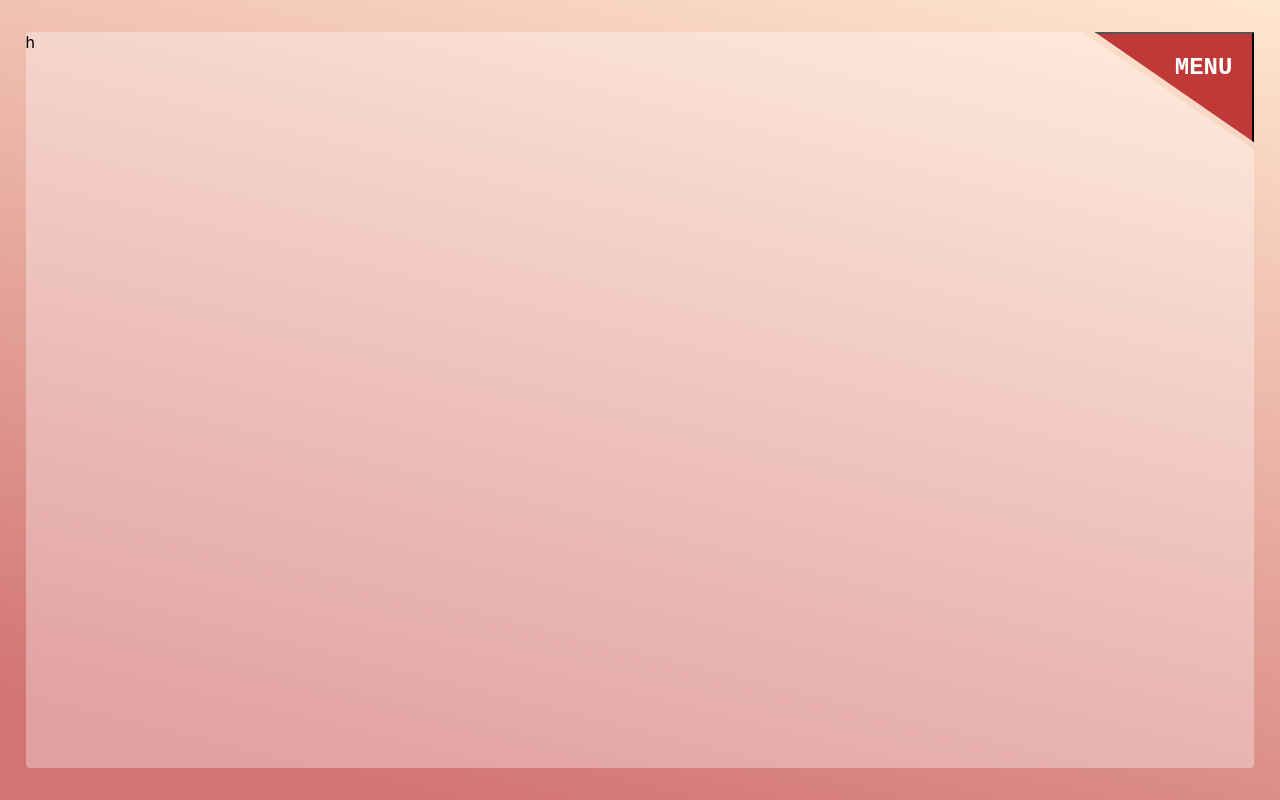
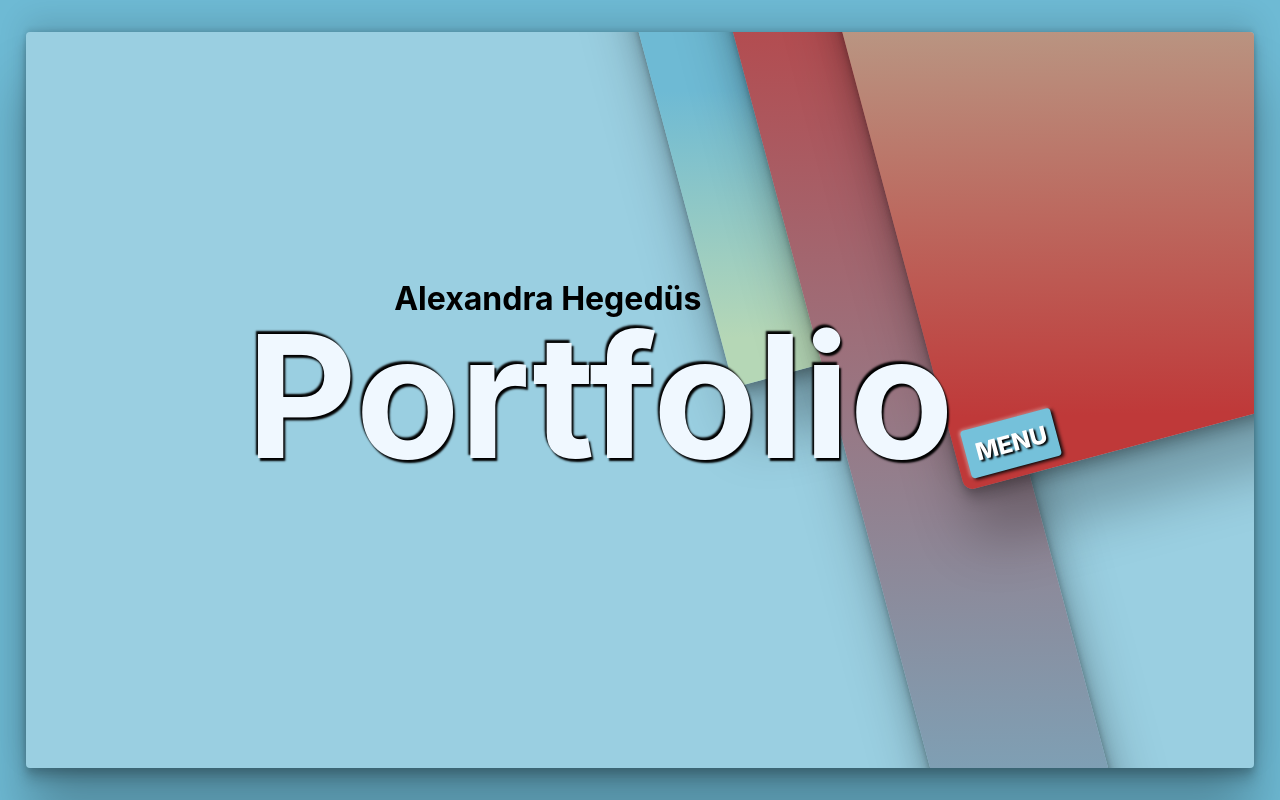
Before and after one commit to HegedusAlexandra/alexandra_s_portfolio, a React (Create React App) app: page / in a window 1280 px wide. Built offline with nearby package versions, Linux system fonts and the light colour scheme.

Commit message:
Landing ready

```diff
--- a/src/App.css
+++ b/src/App.css
@@ -2,10 +2,10 @@
   display: -webkit-box;
   display: -ms-flexbox;
   display: flex;
-  -webkit-box-orient: horizontal;
+  -webkit-box-orient: vertical;
   -webkit-box-direction: normal;
-      -ms-flex-direction: row;
-          flex-direction: row;
+      -ms-flex-direction: column;
+          flex-direction: column;
   -webkit-box-pack: center;
       -ms-flex-pack: center;
           justify-content: center;
@@ -14,22 +14,87 @@
           align-items: center;
   height: 100vh;
   width: 100%;
-  background: #bf3939;
-  background: linear-gradient(14deg, rgba(191, 57, 57, 0.7) 9%, rgba(255, 228, 203, 0.9) 100%);
+  background: #6ebad4;
 }
 
 .menu #menuContainer {
   position: absolute;
-  z-index: 0;
+  z-index: 3;
   height: 92vh;
   width: 96%;
   border-radius: 4px;
-  background-color: rgba(255, 255, 255, 0.324);
-  -webkit-clip-path: polygon(0 0, 0 100%, 100% 100%, 100% 25%, 75% 0);
-  clip-path: polygon(0 0, 0 100%, 100% 100%, 100% 16%, 86% 0);
+  background-color: rgba(255, 255, 255, 0.3);
+  -webkit-box-shadow: rgba(0, 0, 0, 0.25) 0px 54px 55px, rgba(0, 0, 0, 0.12) 0px -12px 30px, rgba(0, 0, 0, 0.12) 0px 4px 6px, rgba(0, 0, 0, 0.17) 0px 12px 13px, rgba(0, 0, 0, 0.09) 0px -3px 5px;
+          box-shadow: rgba(0, 0, 0, 0.25) 0px 54px 55px, rgba(0, 0, 0, 0.12) 0px -12px 30px, rgba(0, 0, 0, 0.12) 0px 4px 6px, rgba(0, 0, 0, 0.17) 0px 12px 13px, rgba(0, 0, 0, 0.09) 0px -3px 5px;
+  overflow: hidden;
 }
 
-.menu #menuButton {
+.menu #menuContainer .bend {
+  display: -webkit-box;
+  display: -ms-flexbox;
+  display: flex;
+  -webkit-box-orient: horizontal;
+  -webkit-box-direction: normal;
+      -ms-flex-direction: row;
+          flex-direction: row;
+  -webkit-box-pack: end;
+      -ms-flex-pack: end;
+          justify-content: flex-end;
+  -webkit-box-align: start;
+      -ms-flex-align: start;
+          align-items: flex-start;
+  position: absolute;
+  z-index: 2;
+  width: 100%;
+  height: 120vh;
+  -webkit-transform: rotate(-15deg) translate(20%, -10%);
+          transform: rotate(-15deg) translate(20%, -10%);
+}
+
+.menu #menuContainer .bend .greenSquare {
+  width: 10%;
+  height: 60vh;
+  background: linear-gradient(14deg, #b5d7b6 10%, #6ebad4 60%);
+  border-radius: 10px;
+  -webkit-transform: translate(40%, 0%);
+          transform: translate(40%, 0%);
+  -webkit-box-shadow: rgba(0, 0, 0, 0.25) 0px 54px 55px, rgba(0, 0, 0, 0.12) 0px -12px 30px, rgba(0, 0, 0, 0.12) 0px 4px 6px, rgba(0, 0, 0, 0.17) 0px 12px 13px, rgba(0, 0, 0, 0.09) 0px -3px 5px;
+          box-shadow: rgba(0, 0, 0, 0.25) 0px 54px 55px, rgba(0, 0, 0, 0.12) 0px -12px 30px, rgba(0, 0, 0, 0.12) 0px 4px 6px, rgba(0, 0, 0, 0.17) 0px 12px 13px, rgba(0, 0, 0, 0.09) 0px -3px 5px;
+}
+
+.menu #menuContainer .bend .blueSquare {
+  width: 14%;
+  height: 160vh;
+  background: linear-gradient(14deg, #6ebad4 10%, #bf3939 100%);
+  border-radius: 10px;
+  -webkit-transform: translate(10%, 0%);
+          transform: translate(10%, 0%);
+  -webkit-box-shadow: rgba(0, 0, 0, 0.25) 0px 54px 55px, rgba(0, 0, 0, 0.12) 0px -12px 30px, rgba(0, 0, 0, 0.12) 0px 4px 6px, rgba(0, 0, 0, 0.17) 0px 12px 13px, rgba(0, 0, 0, 0.09) 0px -3px 5px;
+          box-shadow: rgba(0, 0, 0, 0.25) 0px 54px 55px, rgba(0, 0, 0, 0.12) 0px -12px 30px, rgba(0, 0, 0, 0.12) 0px 4px 6px, rgba(0, 0, 0, 0.17) 0px 12px 13px, rgba(0, 0, 0, 0.09) 0px -3px 5px;
+}
+
+.menu #menuContainer .bend .redSquare {
+  display: -webkit-box;
+  display: -ms-flexbox;
+  display: flex;
+  -webkit-box-pack: start;
+      -ms-flex-pack: start;
+          justify-content: flex-start;
+  -webkit-box-align: end;
+      -ms-flex-align: end;
+          align-items: flex-end;
+  width: 40%;
+  height: 80vh;
+  background: linear-gradient(14deg, #bf3939 10%, #b5d7b6 100%);
+  border-radius: 10px;
+  -webkit-transform: translate(-10%, 0%);
+          transform: translate(-10%, 0%);
+  -webkit-box-shadow: rgba(0, 0, 0, 0.25) 0px 54px 55px, rgba(0, 0, 0, 0.12) 0px -12px 30px, rgba(0, 0, 0, 0.12) 0px 4px 6px, rgba(0, 0, 0, 0.17) 0px 12px 13px, rgba(0, 0, 0, 0.09) 0px -3px 5px;
+          box-shadow: rgba(0, 0, 0, 0.25) 0px 54px 55px, rgba(0, 0, 0, 0.12) 0px -12px 30px, rgba(0, 0, 0, 0.12) 0px 4px 6px, rgba(0, 0, 0, 0.17) 0px 12px 13px, rgba(0, 0, 0, 0.09) 0px -3px 5px;
+}
+
+.menu #menuContainer .bend .redSquare #menuButton {
+  all: unset;
   display: -webkit-box;
   display: -ms-flexbox;
   display: flex;
@@ -39,17 +104,46 @@
   -webkit-box-align: start;
       -ms-flex-align: start;
           align-items: flex-start;
+  height: -webkit-fit-content;
+  height: -moz-fit-content;
+  height: fit-content;
+  width: -webkit-fit-content;
+  width: -moz-fit-content;
+  width: fit-content;
+  background-color: #75c1da;
+  font-size: x-large;
+  color: white;
+  font-weight: 800;
+  border-radius: 4px;
+  padding: 10px;
+  margin: 10px;
+  -webkit-box-shadow: 2px 2px 4px black, -1px -1px 4px rgba(255, 255, 255, 0.527);
+          box-shadow: 2px 2px 4px black, -1px -1px 4px rgba(255, 255, 255, 0.527);
+  text-shadow: 2px 2px 2px black;
+}
+
+.menu #menuContainer .bend .redSquare #menuButton:hover {
+  -webkit-box-shadow: inset 2px 2px 2px rgba(0, 0, 0, 0.795), inset -2px -2px 2px rgba(234, 233, 233, 0.804);
+          box-shadow: inset 2px 2px 2px rgba(0, 0, 0, 0.795), inset -2px -2px 2px rgba(234, 233, 233, 0.804);
+  color: #fafafa;
+  text-shadow: -0.5px -0.5px 2px rgba(0, 0, 0, 0.671);
+}
+
+.menu #menuContainer h1 {
+  position: absolute;
+  z-index: 3;
+  top: 20%;
+  left: 18%;
+  font-size: 170px;
+  color: aliceblue;
+  text-shadow: 2px 3px 2px black, -2px -3px 2px black;
+}
+
+.menu #menuContainer h2 {
   position: absolute;
   z-index: 1;
-  height: 92vh;
-  width: 96%;
-  background-color: #bf3939;
-  -webkit-clip-path: polygon(0 0, 0 100%, 100% 100%, 100% 25%, 85% 0);
-  clip-path: polygon(87% 0, 100% 15%, 100% 0%);
-  padding: 20px;
-  font-size: x-large;
-  font-family: "Courier New", Courier, monospace;
-  color: white;
-  font-weight: 800;
+  top: 30%;
+  left: 30%;
+  font-size: xx-large;
 }
 /*# sourceMappingURL=App.css.map */
--- a/src/App.js
+++ b/src/App.js
@@ -1,11 +1,19 @@
-import logo from "./logo.svg";
 import "./App.css";
 
 function App() {
   return (
     <div className="menu">
-      <div id="menuContainer">h</div>
-      <button id="menuButton">MENU</button>
+      <div id="menuContainer">
+        <h1>Portfolio</h1>
+        <h2>Alexandra Hegedüs</h2>
+        <div className="bend">
+          <div className="greenSquare"></div>
+          <div className="blueSquare"></div>
+          <div className="redSquare">
+            <button id="menuButton">MENU</button>
+          </div>
+        </div>
+      </div>
     </div>
   );
 }
--- a/src/App.scss
+++ b/src/App.scss
@@ -1,47 +1,130 @@
+$green: #b5d7b6;
+$blue: #6ebad4;
+$red: #bf3939;
+
 .menu {
   display: flex;
-  flex-direction: row;
+  flex-direction: column;
   justify-content: center;
   align-items: center;
 
   height: 100vh;
   width: 100%;
 
-  background: rgb(191, 57, 57);
-  background: linear-gradient(
-    14deg,
-    rgba(191, 57, 57, 0.7) 9%,
-    rgba(255, 228, 203, 0.9) 100%
-  );
-
+  background: $blue;
   #menuContainer {
     position: absolute;
-    z-index: 0;
+    z-index: 3;
+
     height: 92vh;
     width: 96%;
 
     border-radius: 4px;
 
-    background-color: rgba(255, 255, 255, 0.324);
-    -webkit-clip-path: polygon(0 0, 0 100%, 100% 100%, 100% 25%, 75% 0);
-    clip-path: polygon(0 0, 0 100%, 100% 100%, 100% 16%, 86% 0);
+    background-color: rgba(255, 255, 255, 0.3);
+    box-shadow: rgba(0, 0, 0, 0.25) 0px 54px 55px,
+      rgba(0, 0, 0, 0.12) 0px -12px 30px, rgba(0, 0, 0, 0.12) 0px 4px 6px,
+      rgba(0, 0, 0, 0.17) 0px 12px 13px, rgba(0, 0, 0, 0.09) 0px -3px 5px;
+    overflow: hidden;
+
+    .bend {
+      display: flex;
+      flex-direction: row;
+      justify-content: flex-end;
+      align-items: flex-start;
+
+      position: absolute;
+      z-index: 2;
+
+      width: 100%;
+      height: 120vh;
+
+      transform: rotate(-15deg) translate(20%, -10%);
+
+      .greenSquare {
+        width: 10%;
+        height: 60vh;
+        background: linear-gradient(14deg, $green 10%, $blue 60%);
+
+        border-radius: 10px;
+        transform: translate(40%, 0%);
+        box-shadow: rgba(0, 0, 0, 0.25) 0px 54px 55px,
+          rgba(0, 0, 0, 0.12) 0px -12px 30px, rgba(0, 0, 0, 0.12) 0px 4px 6px,
+          rgba(0, 0, 0, 0.17) 0px 12px 13px, rgba(0, 0, 0, 0.09) 0px -3px 5px;
       }
 
+      .blueSquare {
+        width: 14%;
+        height: 160vh;
+        background: linear-gradient(14deg, $blue 10%, $red 100%);
+
+        border-radius: 10px;
+        transform: translate(10%, 0%);
+        box-shadow: rgba(0, 0, 0, 0.25) 0px 54px 55px,
+          rgba(0, 0, 0, 0.12) 0px -12px 30px, rgba(0, 0, 0, 0.12) 0px 4px 6px,
+          rgba(0, 0, 0, 0.17) 0px 12px 13px, rgba(0, 0, 0, 0.09) 0px -3px 5px;
+      }
+      .redSquare {
+        display: flex;
+        justify-content: flex-start;
+        align-items: flex-end;
+
+        width: 40%;
+        height: 80vh;
+        background: linear-gradient(14deg, $red 10%, $green 100%);
+        border-radius: 10px;
+        transform: translate(-10%, 0%);
+        box-shadow: rgba(0, 0, 0, 0.25) 0px 54px 55px,
+          rgba(0, 0, 0, 0.12) 0px -12px 30px, rgba(0, 0, 0, 0.12) 0px 4px 6px,
+          rgba(0, 0, 0, 0.17) 0px 12px 13px, rgba(0, 0, 0, 0.09) 0px -3px 5px;
+
         #menuButton {
+          all: unset;
           display: flex;
           justify-content: flex-end;
           align-items: flex-start;
+          height: fit-content;
+          width: fit-content;
+          background-color: #75c1da;
+          font-size: x-large;
+          color: white;
+          font-weight: 800;
+          border-radius: 4px;
+          padding: 10px;
+          margin: 10px;
+
+          box-shadow: 2px 2px 4px rgb(0, 0, 0),
+            -1px -1px 4px rgba(255, 255, 255, 0.527);
+          text-shadow: 2px 2px 2px black;
+        }
+
+        #menuButton:hover {
+          box-shadow: inset 2px 2px 2px rgba(0, 0, 0, 0.795),
+            inset -2px -2px 2px rgba(234, 233, 233, 0.804);
+          color: rgb(250, 250, 250);
+          text-shadow: -0.5px -0.5px 2px rgba(0, 0, 0, 0.671);
+        }
+      }
+    }
+
+    h1 {
+      position: absolute;
+      z-index: 3;
+
+      top: 20%;
+      left: 18%;
+
+      font-size: 170px;
+      color: aliceblue;
+      text-shadow: 2px 3px 2px black, -2px -3px 2px black;
+    }
+    h2 {
       position: absolute;
       z-index: 1;
-    height: 92vh;
-    width: 96%;
-    background-color: #bf3939;
-    -webkit-clip-path: polygon(0 0, 0 100%, 100% 100%, 100% 25%, 85% 0);
-    clip-path: polygon(87% 0, 100% 15%, 100% 0%);
-    padding: 20px;
-    font-size: x-large;
-    font-family: "Courier New", Courier, monospace;
-    color: white;
-    font-weight: 800;
+      top: 30%;
+      left: 30%;
+
+      font-size: xx-large;
     }
   }
+}
```
Also changed, not shown: 1 other file (tests, documents, lock files or other folders). Lines whose indentation alone changed are shown as unchanged.
